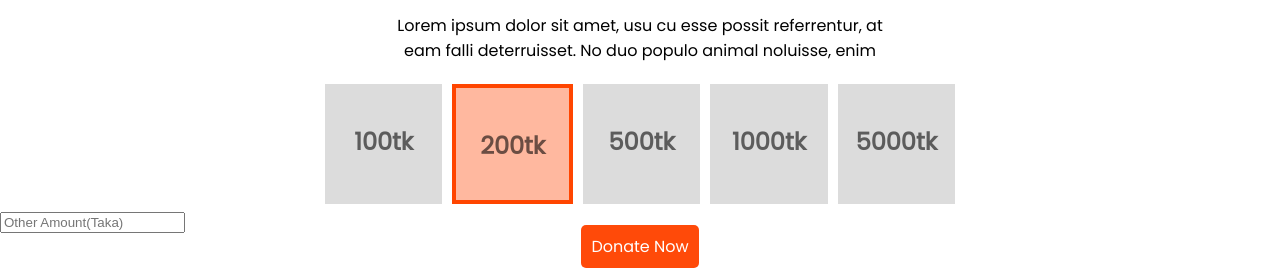
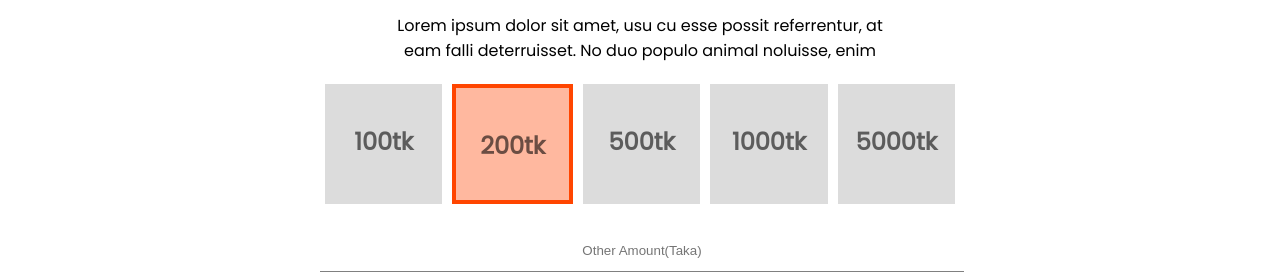
Before and after one commit to nahidbillah/donate-today, a plain HTML site: page index.html in a window 1280 px wide. Shown: the part 643-923 px from the top of the page. Drawn offline with Linux system fonts and the light colour scheme.

Commit message:
amount input changed

```diff
--- a/style.css
+++ b/style.css
@@ -52,9 +52,23 @@ body{
     font-weight: 900;
     font-size: 40px;
 }
-.text-box{
+.text-box {
     border: none;
+    width: 50%;
+    margin: 20px auto;
 }
+.text-box input {
+    height: 40px;
+    width: 100%;
+    border: 0;
+    border-bottom: 1px solid gray;
+    text-align: center;
+}
+.text-box input:focus {
+    outline: none;
+}
+
+
 .button-two{
     text-align: center;
 }
```
